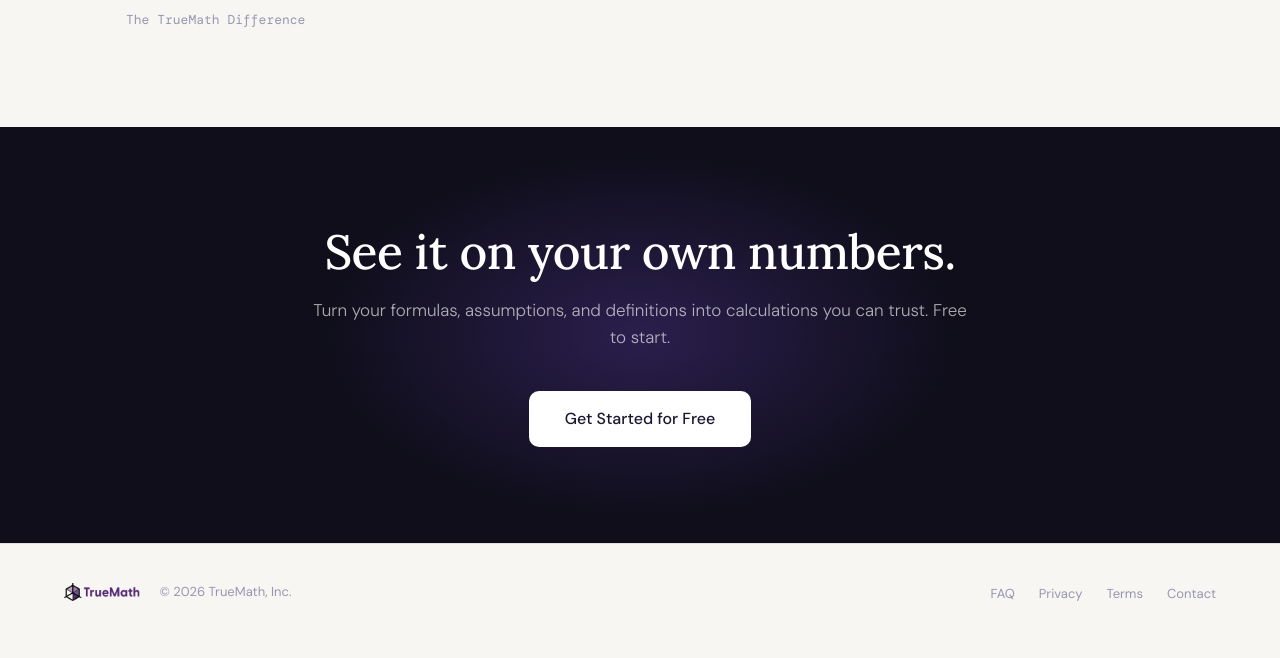
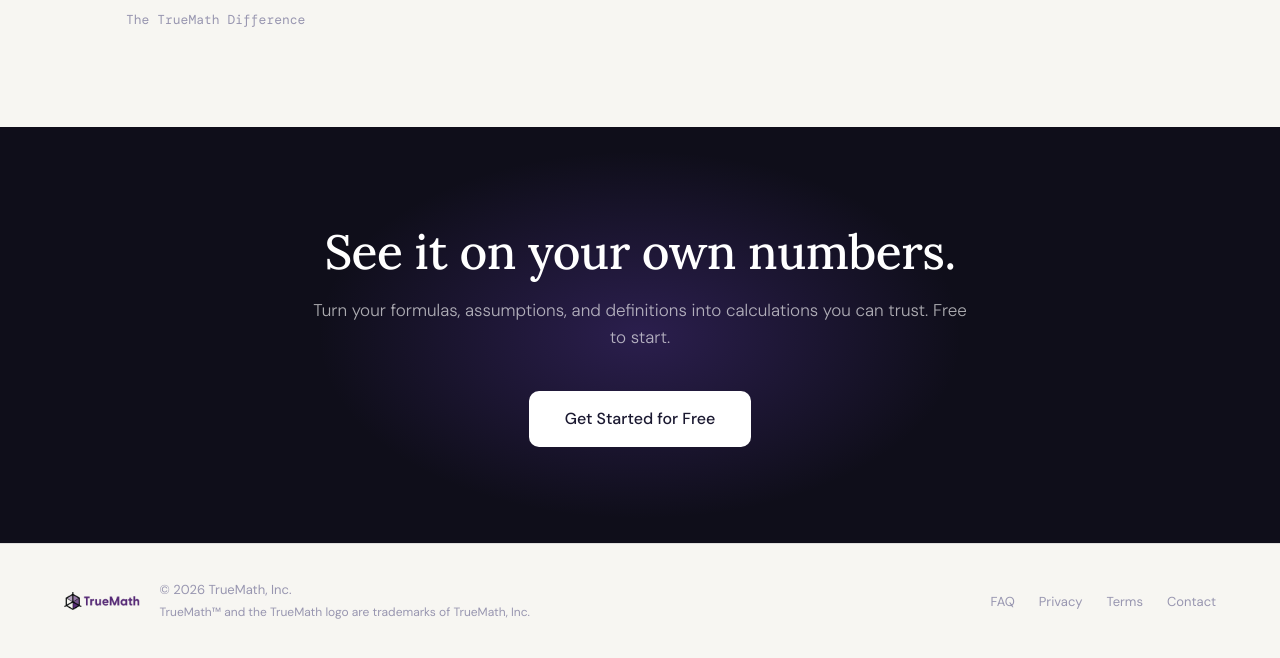
Before and after one commit to truemathai/truemath.ai, a Jekyll site: the page built from introduction.html, in a window 1280 px wide and 1400 px high, scrolled down 4 px. Shown: the part 741-1399 px from the top of the window. Built offline with Jekyll 4.4.1, drawn with Linux system fonts in a browser that asks for light colours; a script that is not in the unit is left out.

Commit message:
Add trademark messaging: ™ logos and footer attribution
Swap the hero and brand-asset logos to the trademarked (™) versions with
transparent backgrounds, add a dark-mode white logo to the header nav, and
add a trademark attribution line to the footer.

- images/logos/truemath-logo-color.png / -white.png: ™ versions (hero + brand page)
- Nav: header logo swaps to the white long logo in dark mode
- Footer: TrueMath™ and the TrueMath logo are trademarks of TrueMath, Inc.

Co-Authored-By: Claude Opus 4.8 <noreply@anthropic.com>

```diff
--- a/_layouts/default.html
+++ b/_layouts/default.html
@@ -74,7 +74,10 @@
   <!-- NAV -->
   <nav>
     <a href="/" class="nav-logo">
-      <img src="/images/logos/truemath-logo-long-color.png" alt="TrueMath">
+      <picture>
+        <source srcset="/images/logos/truemath-logo-long-white.png" media="(prefers-color-scheme: dark)">
+        <img src="/images/logos/truemath-logo-long-color.png" alt="TrueMath">
+      </picture>
     </a>
     <ul class="nav-links">
       <li><a href="/#why">Why TrueMath</a></li>
@@ -142,7 +145,10 @@
           <img src="/images/logos/truemath-logo-long-color.png" alt="TrueMath">
         </picture>
       </a>
-      <span class="footer-copy">&copy; 2026 TrueMath, Inc.</span>
+      <div class="footer-legal">
+        <span class="footer-copy">&copy; 2026 TrueMath, Inc.</span>
+        <span class="footer-trademark">TrueMath&trade; and the TrueMath logo are trademarks of TrueMath, Inc.</span>
+      </div>
     </div>
     <ul class="footer-links">
       <li><a href="/faq.html">FAQ</a></li>
--- a/css/site.css
+++ b/css/site.css
@@ -311,7 +311,9 @@ footer { border-top: 1px solid var(--border); padding: 36px 64px; display: flex;
 .footer-left { display: flex; align-items: center; gap: 20px; }
 .footer-logo { display: inline-flex; align-items: center; line-height: 0; }
 .footer-logo img { height: 18px; display: block; }
+.footer-legal { display: flex; flex-direction: column; gap: 3px; }
 .footer-copy, .footer-copyright { font-size: 13px; color: var(--ink-muted); }
+.footer-trademark { font-size: 12px; color: var(--ink-muted); }
 .footer-links { display: flex; align-items: center; gap: 24px; list-style: none; }
 .footer-links a { font-size: 13px; color: var(--ink-muted); text-decoration: none; transition: color 0.2s; }
 .footer-links a:hover { color: var(--ink); }
```
Also changed, not shown: images/logos/truemath-logo-color.png, images/logos/truemath-logo-white.png.
